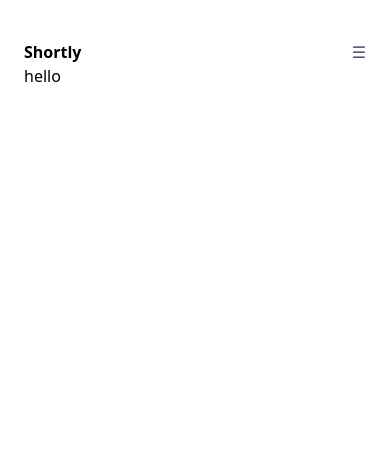
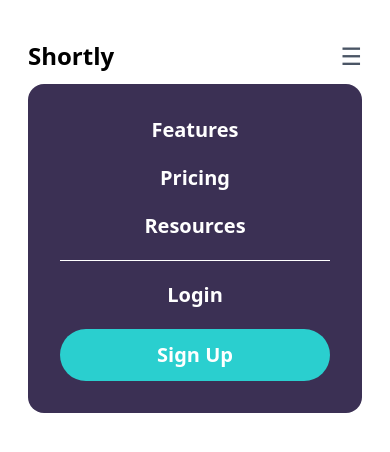
Before and after one commit to victoriaonuoha/devtoria_url_shortener, a React (Vite) app: page / in a window 390 px wide. Both pictures are taken after a click on the button "menu". Shown: the top 452 px of the page. Built offline with nearby package versions, Linux system fonts and the light colour scheme.

Commit message:
Did navbar

```diff
--- a/src/App.jsx
+++ b/src/App.jsx
@@ -3,7 +3,7 @@ import Nav from "./components/Nav";
 
 function App() {
   return (
-   <div className="py-10 px-6 lg:px-28">
+   <div className="py-10 px-7 lg:px-28">
       <Nav />
    </div>
   );
--- a/src/components/Nav.jsx
+++ b/src/components/Nav.jsx
@@ -5,13 +5,13 @@ export default function Nav() {
   return (
     <div>
       <div className="flex justify-between md:justify-start md:gap-8 items-center">
-        <h1 className="font-bold lg:text-3xl">Shortly</h1>
+        <h1 className="font-bold lg:text-3xl text-2xl">Shortly</h1>
         <div className="md:hidden">
           <button
             type="button"
             onClick={() => setnavMenu(!navMenu)}
             aria-label="menu"
-            className="lg:text-3xl text-gray-600"
+            className="lg:text-3xl text-2xl text-gray-600"
           >
             &#9776;
           </button>
@@ -43,7 +43,7 @@ export default function Nav() {
             <li>
               <a
                 href="#"
-                className="text-white px-3 py-2 rounded-3xl  bg-blue-300"
+                className="text-white px-3 py-2 rounded-3xl  bg-[#2acfcf]"
               >
                 Sign Up
               </a>
@@ -52,7 +52,34 @@ export default function Nav() {
         </div>
       </div>
       {navMenu && (
-        <div>hello</div>
+        <ul className="bg-[#3b3054] text-white px-8 py-8 space-y-5 text-center rounded-2xl mt-3 font-semibold">
+          <li>
+            <a href="#" className="font-semibold text-xl">
+              Features
+            </a>
+          </li>
+          <li>
+            <a href="#" className="font-semibold text-xl">
+              Pricing
+            </a>
+          </li>
+          <li>
+            <a href="#" className="font-semibold text-xl">
+              Resources
+            </a>
+          </li>
+          <hr />
+          <li>
+            <a href="#" className="font-semibold text-xl">
+              Login
+            </a>
+          </li>
+          <li className="w-full bg-[#2acfcf] py-3 rounded-4xl">
+            <a href="#" className="font-semibold text-xl bg-[#2acfcf] ">
+              Sign Up
+            </a>
+          </li>
+        </ul>
       )}
     </div>
   );
```
